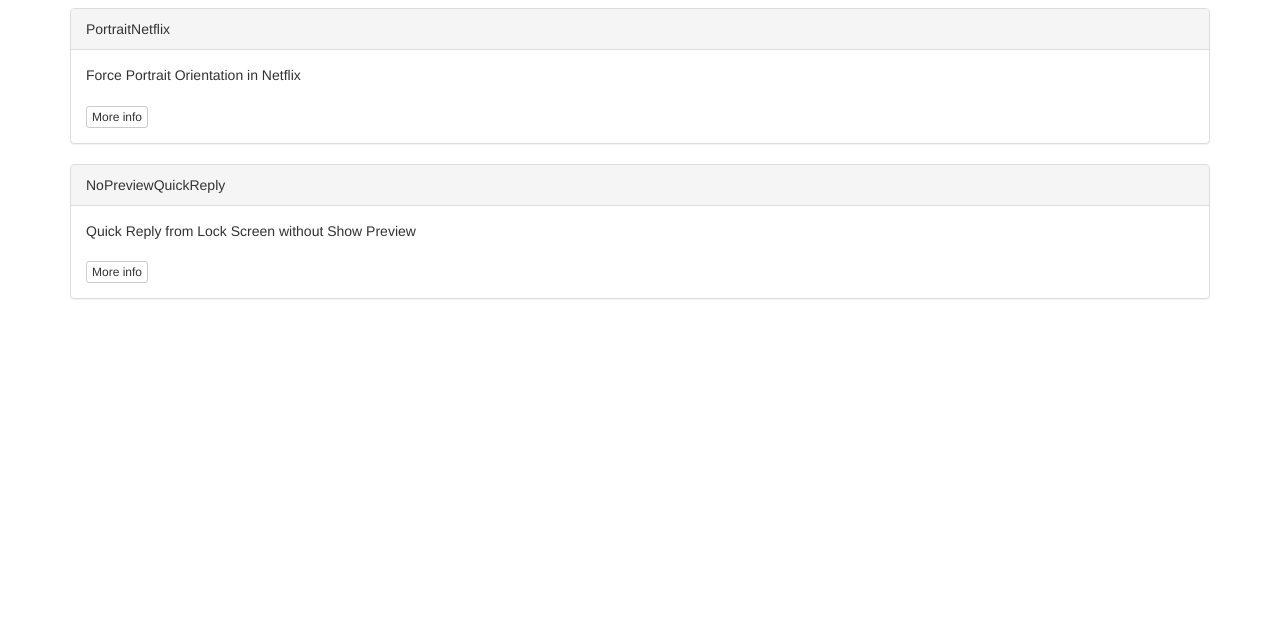
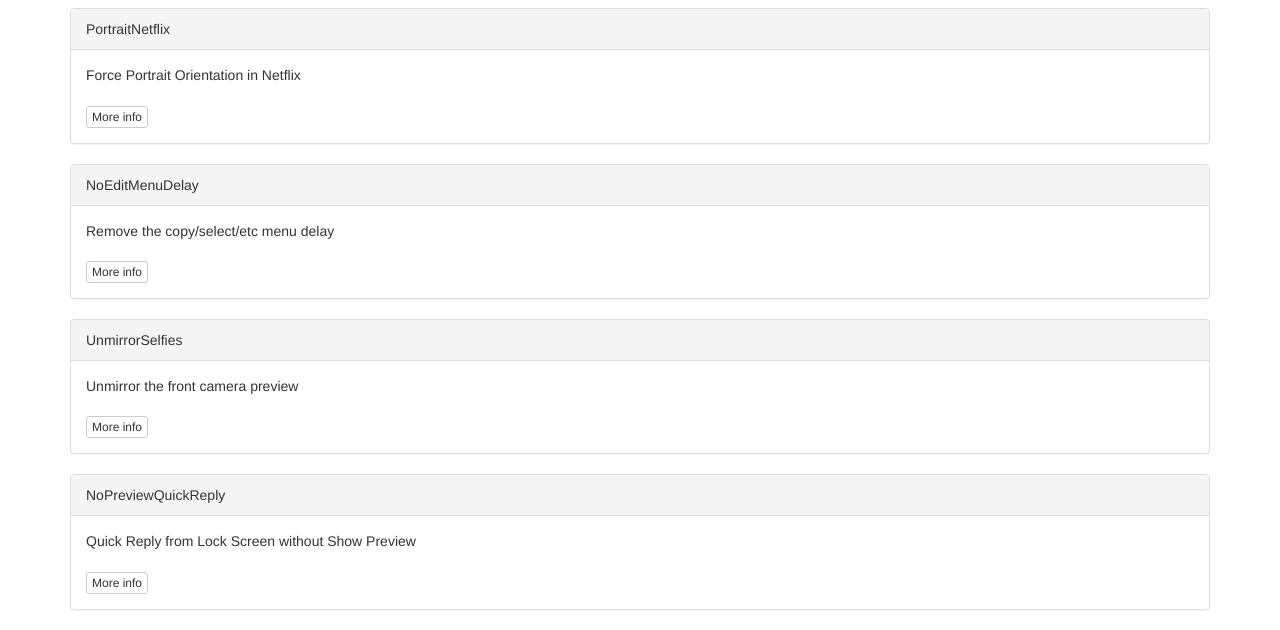
Before and after one commit to bateleurs/bateleurs.github.io, a plain HTML site: page repo/index.html in a window 1280 px wide. Shown: the part 265-895 px from the top of the page. Before the commit the page ends 800 px from the top, so only its background shows below. Drawn offline with nearby package versions, Linux system fonts and the light colour scheme.

Commit message:
Update index

```diff
--- a/repo/index.html
+++ b/repo/index.html
@@ -34,6 +34,22 @@
 	</div>
 
 	<div class="panel panel-default">
+	  <div class="panel-heading">NoEditMenuDelay</div>
+	  <div class="panel-body">
+		Remove the copy/select/etc menu delay<br /><br />
+		<a class="btn btn-xs btn-default" href="depictions/?p=com.bateleurs.noeditmenudelay">More info</a>
+	  </div>
+	</div>
+
+	<div class="panel panel-default">
+	  <div class="panel-heading">UnmirrorSelfies</div>
+	  <div class="panel-body">
+		Unmirror the front camera preview<br /><br />
+		<a class="btn btn-xs btn-default" href="depictions/?p=com.bateleurs.unmirrorselfies">More info</a>
+	  </div>
+	</div>
+
+	<div class="panel panel-default">
 	  <div class="panel-heading">NoPreviewQuickReply</div>
 	  <div class="panel-body">
 		Quick Reply from Lock Screen without Show Preview<br /><br />
```
Also changed, not shown: 1 other file.
